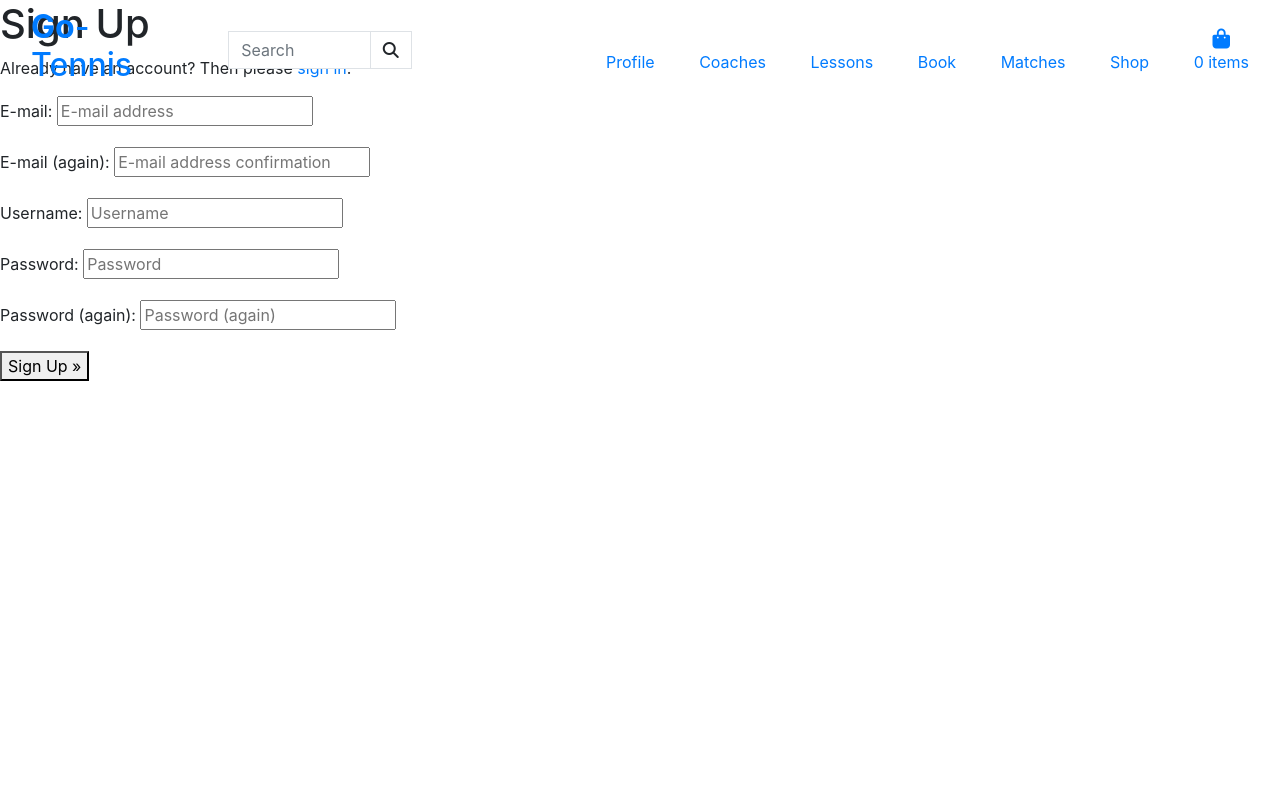
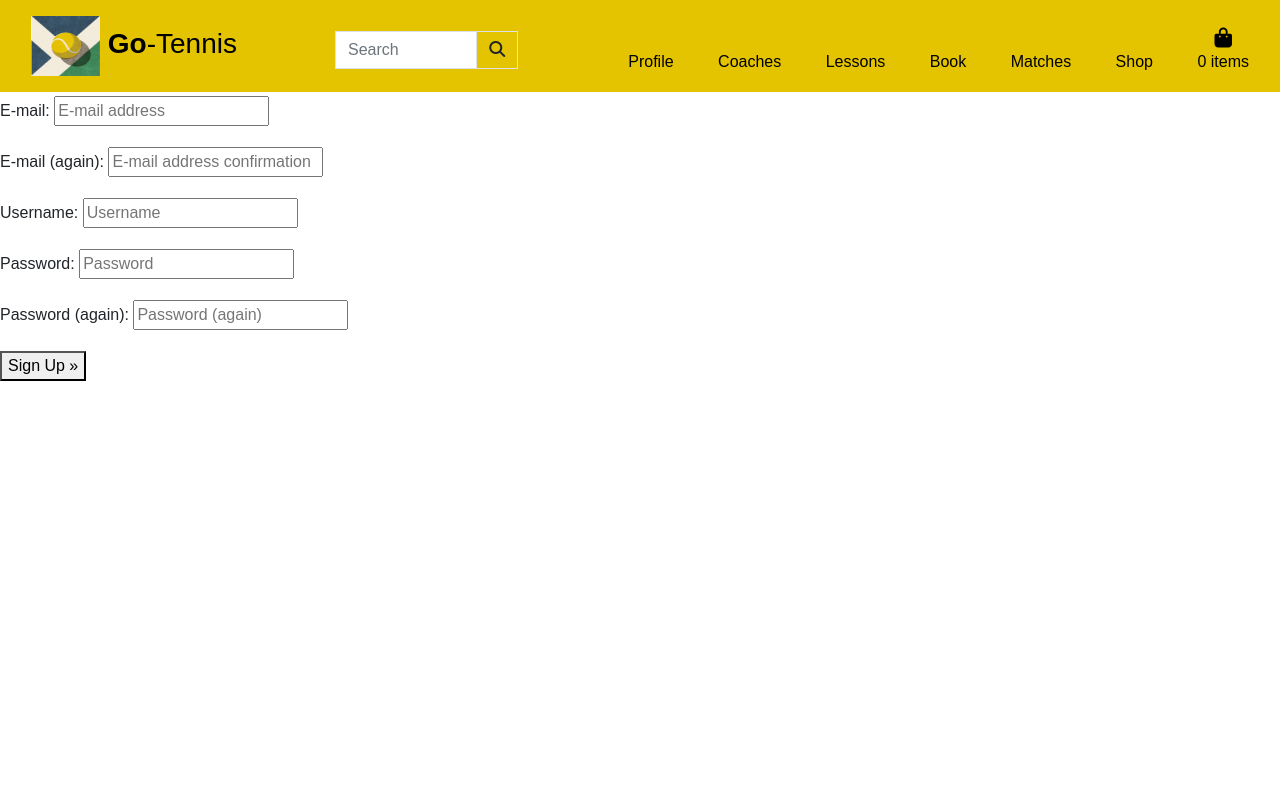
Before and after one commit to keeks-mtl/go-tennis, a Django app: page /accounts/signup/ in a window 1280 px wide. Run offline with Django 3.2, Linux system fonts and the light colour scheme; parts of the project's set-up code (start-up, migrations or seed data) failed here and were passed over; some libraries are stand-ins or nearby versions.

Commit message:
Finish homepage header and css

```diff
--- a/go_tennis/settings.py
+++ b/go_tennis/settings.py
@@ -147,6 +147,10 @@ USE_TZ = True
 # https://docs.djangoproject.com/en/3.2/howto/static-files/
 
 STATIC_URL = '/static/'
+STATICFILES_DIRS = (os.path.join(BASE_DIR, 'static'),)
+
+MEDIA_URL = '/media/'
+MEDIA_ROOT = os.path.join(BASE_DIR, 'media')
 
 # Default primary key field type
 # https://docs.djangoproject.com/en/3.2/ref/settings/#default-auto-field
--- a/go_tennis/urls.py
+++ b/go_tennis/urls.py
@@ -15,9 +15,11 @@ Including another URLconf
 """
 from django.contrib import admin
 from django.urls import path, include
+from django.conf import settings
+from django.conf.urls.static import static
 
 urlpatterns = [
     path('admin/', admin.site.urls),
     path('accounts/', include('allauth.urls')),
     path('', include('home.urls')),
-]
+] + static(settings.MEDIA_URL, document_root=settings.MEDIA_ROOT)
--- /dev/null
+++ b/static/css/base.css
@@ -0,0 +1,65 @@
+:root {
+  --main-color: #458f5f;
+  --secondary-color: #3f596e;
+  --third-color: #f4eddd;
+  --fourth-color: #867b6c;
+  --extra-color: #e4c301;
+}
+
+html {
+    height: 100%;
+}
+body {
+    height: calc(100vh - 164px);
+    font-family: Arial, Helvetica, sans-serif;
+}
+#topnav {
+    background-color:var(--extra-color) !important;
+}
+#topnav a {
+    color: black;
+}
+.btn-main {
+    background-color: var(--secondary-color);
+    color: var(--third-color);
+}
+
+.btn-grey {
+    background-color: var(--third-color);
+    color: black;
+}
+.btn-info {
+    background-color: var(--extra-color);
+    color: black;
+    border-color: var(--extra-color);
+}
+
+.container-shop {
+    padding: 40px;
+    background-color: var(--secondary-color);
+}
+
+.container-about {
+    margin-bottom: 25px;
+}
+.container-newsletter {
+    background-color: var(--main-color);
+    padding: 35px;
+}
+.container-map {
+    padding: 25px;
+}
+.container-map img{
+    height: 300px;
+}
+/* jumbotron */
+
+.jumbotron {
+    background: url('/media/homepage_background.jpg') no-repeat center center fixed;
+    background-size: cover;
+    margin-top: 72px;
+    color: var(--extra-color);
+}
+.jumbotron hr {
+    background-color: var(--third-color);
+}
--- a/templates/base.html
+++ b/templates/base.html
@@ -15,6 +15,7 @@
 
     {% block corecss %}
         <link rel="stylesheet" href="https://stackpath.bootstrapcdn.com/bootstrap/4.4.1/css/bootstrap.min.css" integrity="sha384-Vkoo8x4CGsO3+Hhxv8T/Q5PaXtkKtu6ug5TOeNV6gBiFeWPGFN9MuhOf23Q9Ifjh" crossorigin="anonymous">
+        <link rel="stylesheet" href="{% static 'css/base.css' %}">
     {% endblock %}
 
     {% block extra_css %}
@@ -33,11 +34,14 @@
     <title>Go-Tennis {% block extra_title %}{% endblock %}</title>
   </head>
   <body>
-    <header class="container-fluid fixed-top">
-        <div class="row">
-            <div class="col-12 col-lg-2 my-auto py-1 py-lg-0 text-lg-left">
+    <header class="nav-container container-fluid fixed-top">
+        <div id="topnav" class="row bg-white pt-lg-2 d-none d-lg-flex">
+            <div class="col-12 col-lg-3 my-auto py-1 py-lg-0 text-lg-left">
                 <a href="{% url 'home' %}" class="nav-link main-logo-link">
-                    <h2><strong>Go</strong>-Tennis</h2>
+                    <h3>
+                        <img src="/media/go_tennis_logo.png" class="d-inline-block" width="69" height="60" alt="">
+                        <strong>Go</strong>-Tennis
+                    </h3>
                 </a>
             </div>
             <div class="col-12 col-lg-2 my-auto py-1 py-lg-0">
@@ -54,8 +58,8 @@
                     </div>
                 </form>
             </div>
-            <div class="col-12 col-lg-8 my-auto py-1 py-lg-0">
-                <ul class="list-inline list-unstyled text-center text-lg-right my-0">
+            <div class="col-12 col-lg-7 my-auto py-1 py-lg-0">
+                <ul class="list-inline list-unstyled text-right my-0">
                     <li class="list-inline-item dropdown">
                         <a class="text-black nav-link" href="#" id="user-options" data-toggle="dropdown" aria-haspopup="true" aria-expanded="false">
                             <div class="text-center">
```
Also changed, not shown: home/templates/home/index.html (+37 -13 lines), media/go_tennis_logo.png (added), media/homepage_background.jpg (added).
